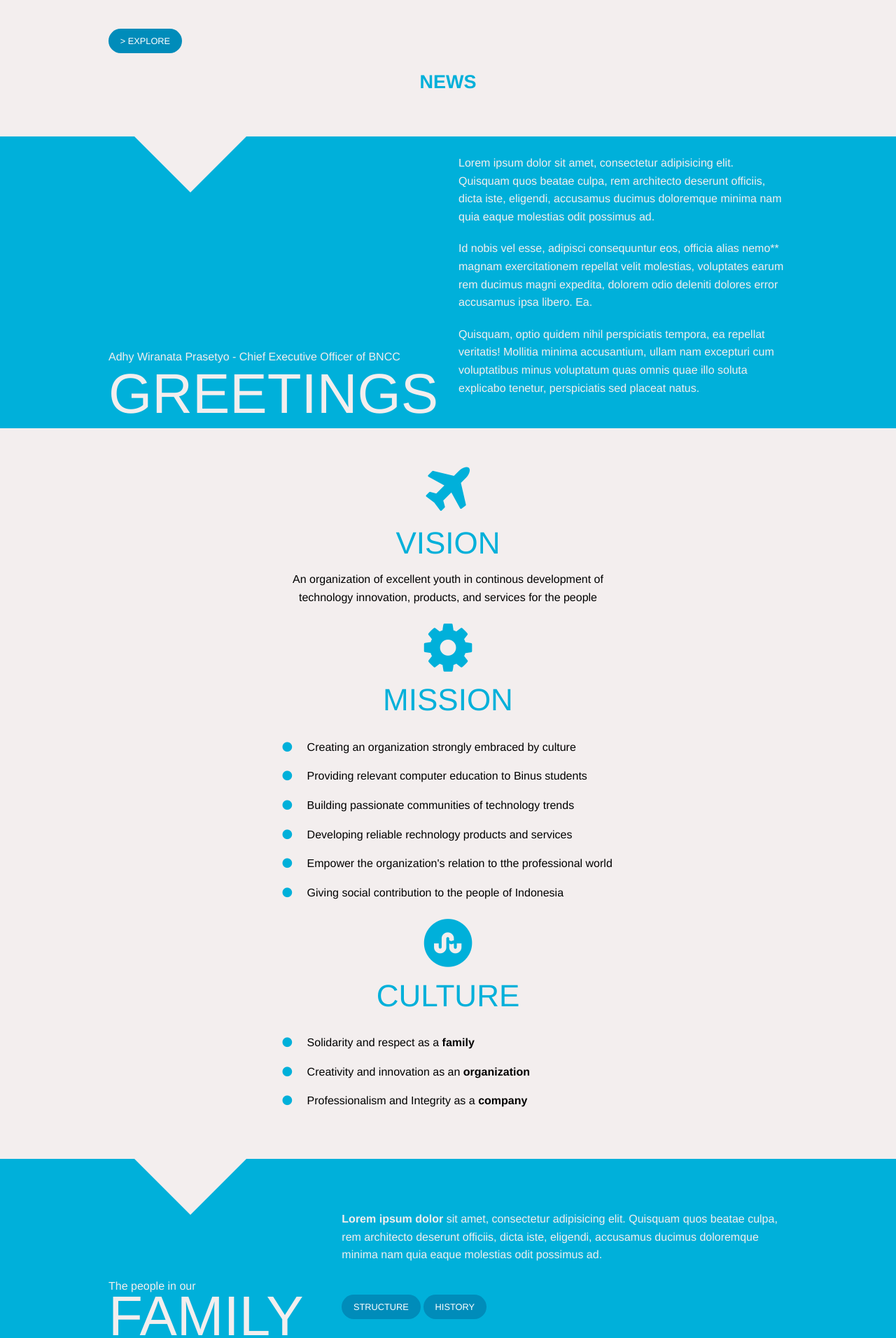
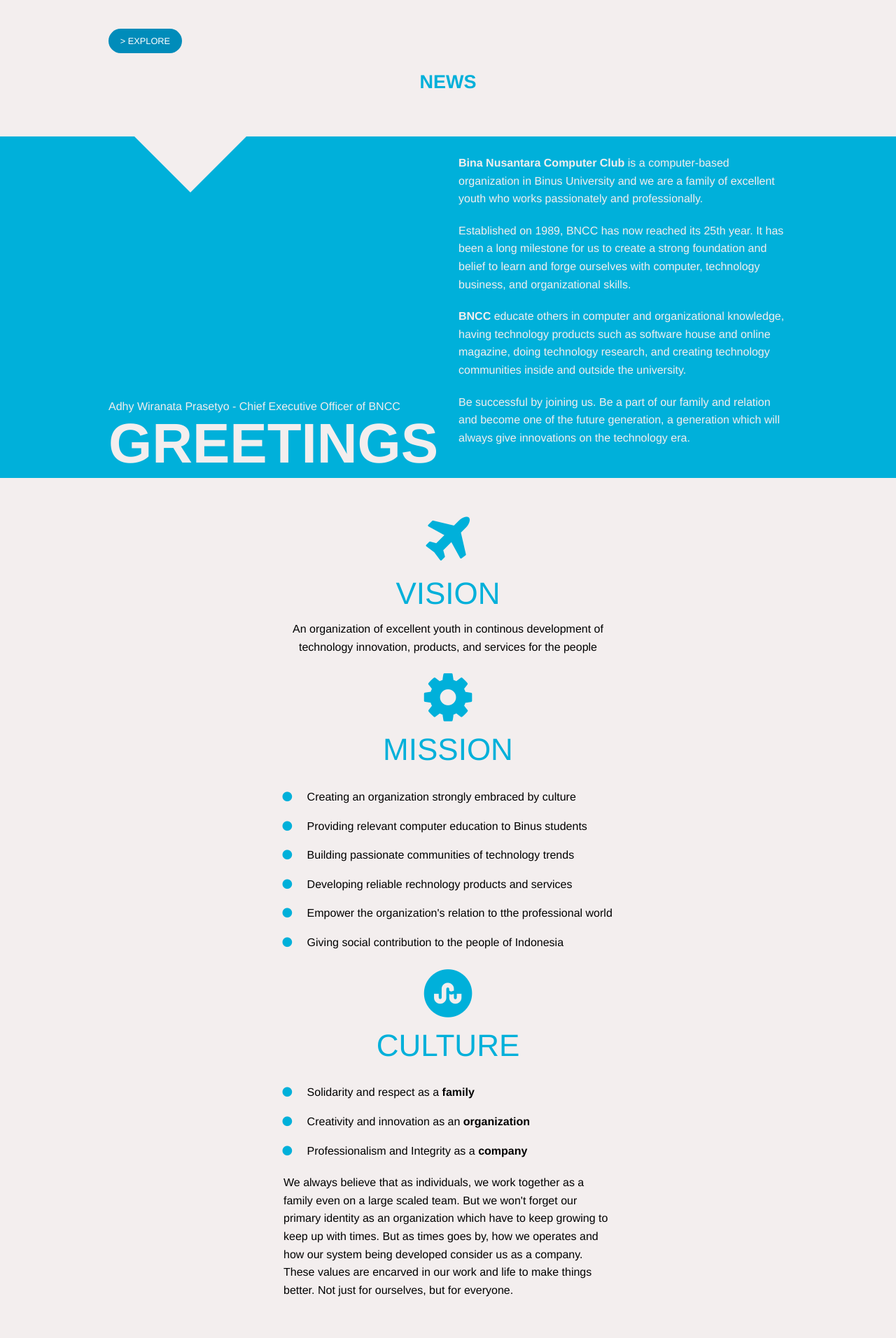
Before and after one commit to Aldibe/web_official, a CodeIgniter app: page /web_official/ in a window 1280 px wide. Shown: the part 387-2299 px from the top of the page at 70% size. Run offline with CodeIgniter, Linux system fonts and the light colour scheme.

Commit message:
edit kata2, cbook, mbook

```diff
--- a/application/controllers/c_book.php
+++ b/application/controllers/c_book.php
@@ -1,14 +1,16 @@
 <?php if ( ! defined('BASEPATH')) exit('No direct script access allowed');
 
-class c_book extends CI_Controller {
+class C_book extends CI_Controller {
 
+	//$this->load->model('M_book');
+
+	public function __construct()
+    {
+        parent::__construct();
+    }
 
 	public function index()
 	{
 		$this->load->view('main_page');
 	}
 }
-
-
-/* End of file welcome.php */
-/* Location: ./application/controllers/welcome.php */
--- a/application/views/main_page.php
+++ b/application/views/main_page.php
@@ -53,13 +53,14 @@
 			<div class="large-6 columns">
 				<div class="divider-title">
 					<h2>Adhy Wiranata Prasetyo - Chief Executive Officer of BNCC</h2>
-					<h1>GREETINGS</h1>
+					<h1><b>GREETINGS</b></h1>
 				</div>
 			</div>
 			<div class="large-6 columns">
-				<p>Lorem ipsum dolor sit amet, consectetur adipisicing elit. Quisquam quos beatae culpa, rem architecto deserunt officiis, dicta iste, eligendi, accusamus ducimus doloremque minima nam quia eaque molestias odit possimus ad.</p>
-				<p>Id nobis vel esse, adipisci consequuntur eos, officia alias nemo** magnam exercitationem repellat velit molestias, voluptates earum rem ducimus magni expedita, dolorem odio deleniti dolores error accusamus ipsa libero. Ea.</p>
-				<p>Quisquam, optio quidem nihil perspiciatis tempora, ea repellat veritatis! Mollitia minima accusantium, ullam nam excepturi cum voluptatibus minus voluptatum quas omnis quae illo soluta explicabo tenetur, perspiciatis sed placeat natus.</p>
+				<p><b>Bina Nusantara Computer Club</b> is a computer-based organization in Binus University and we are a family of excellent youth who works passionately and professionally.</p>
+				<p>Established on 1989, BNCC has now reached its 25th year. It has been a long milestone for us to create a strong foundation and belief to learn and forge ourselves with computer, technology business, and organizational skills.</p>
+				<p><b>BNCC</b> educate others in computer and organizational knowledge, having technology products such as software house and online magazine, doing technology research, and creating technology communities inside and outside the university.</p>
+				<p>Be successful by joining us. Be a part of our family and relation and become one of the future generation, a generation which will always give innovations on the technology era.</p>
 			</div>
 		</div>
 	</section>
@@ -101,6 +102,7 @@
 					<li>Creativity and innovation as an <b>organization</b></li>
 					<li>Professionalism and Integrity as a <b>company</b></li>
 				</ul>
+				<p style="text-align:left; color:black;">We always believe that as individuals, we work together as a family even on a large scaled team. But we won't forget our primary identity as an organization which have to keep growing to keep up with times. But as times goes by, how we operates and how our system being developed consider us as a company. These values are encarved in our work and life to make things better. Not just for ourselves, but for everyone.</p>
 			</div>
 		</div>
 	</section>
@@ -110,7 +112,7 @@
 			<div class="large-4 columns">
 				<div class="divider-title">
 					<h2>The people in our</h2>
-					<h1>FAMILY</h1>
+					<h1><b>FAMILY</b></h1>
 				</div>
 			</div>
 			<div class="large-8 columns">
@@ -154,7 +156,7 @@
 			<div class="large-4 columns">
 				<div class="divider-title">
 					<h2>The activities and event of our</h2>
-					<h1>ORGANIZATION</h1>
+					<h1><b>ORGANIZATION</b></h1>
 				</div>
 			</div>
 			<div class="large-8 columns">
@@ -198,7 +200,7 @@
 			<div class="large-4 columns">
 				<div class="divider-title">
 					<h2>The products of our</h2>
-					<h1>COMPANY</h1>
+					<h1><b>COMPANY</b></h1>
 				</div>
 			</div>
 			<div class="large-8 columns">
@@ -213,23 +215,23 @@
 			<div class="large-12 large-collapse columns">
 				<div class="row row-label">
 					<div class="large-4 columns"><img src="<?php echo $this->config->base_url(); ?>/resource/img/bncc.png" alt=""></div>
-					<div class="large-4 columns"><img src="<?php echo $this->config->base_url(); ?>/resource/img/fave.png" alt=""></div>
-					<div class="large-4 columns"><img src="<?php echo $this->config->base_url(); ?>/resource/img/file.png" alt=""></div>
+					<div class="large-4 columns"><a href="http://fave.bncc.net"><img src="<?php echo $this->config->base_url(); ?>/resource/img/fave.png" alt=""></a></div>
+					<div class="large-4 columns"><a href="http://www.file-magz.com"><img src="<?php echo $this->config->base_url(); ?>/resource/img/file.png" alt=""></a></div>
 				</div>
 				<div class="row row-content">
 					<div class="large-4 columns">
 						<img src="<?php echo $this->config->base_url(); ?>/resource/img/flower.jpg" alt="">
-						<h2>Alvion-Alpha Innovation</h2>
+						<h2>Learning and Training</h2>
 						<p>Lorem ipsum dolor sit amet, consectetur adipisicing elit.</p>
 					</div>
 					<div class="large-4 columns">
 						<img src="<?php echo $this->config->base_url(); ?>/resource/img/flower.jpg" alt="">
-						<h2>BNCC Overclocking Activity</h2>
+						<h2>fave</h2>
 						<p>Lorem ipsum dolor sit amet, consectetur adipisicing elit.</p>
 					</div>
 					<div class="large-4 columns">
 						<img src="<?php echo $this->config->base_url(); ?>/resource/img/flower.jpg" alt="">
-						<h2>BNCC Technomeetup</h2>
+						<h2>FILE Magazine</h2>
 						<p>Lorem ipsum dolor sit amet, consectetur adipisicing elit.</p>
 					</div>
 				</div>
@@ -242,7 +244,7 @@
 			<div class="large-7 columns">
 				<div class="divider-title">
 					<h2>We'd be glad if you</h2>
-					<h1>CONTACT US</h1>
+					<h1><b>CONTACT US</b></h1>
 				</div>
 			</div>
 			<div class="large-5 columns">
```
Also changed, not shown: application/models/m_book.php (added, +34 -0 lines).
